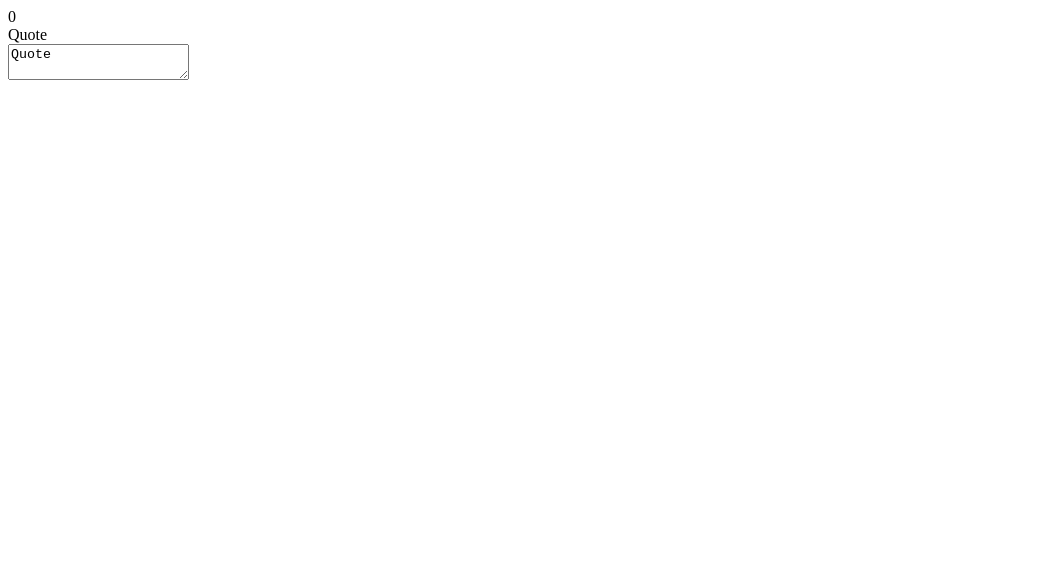
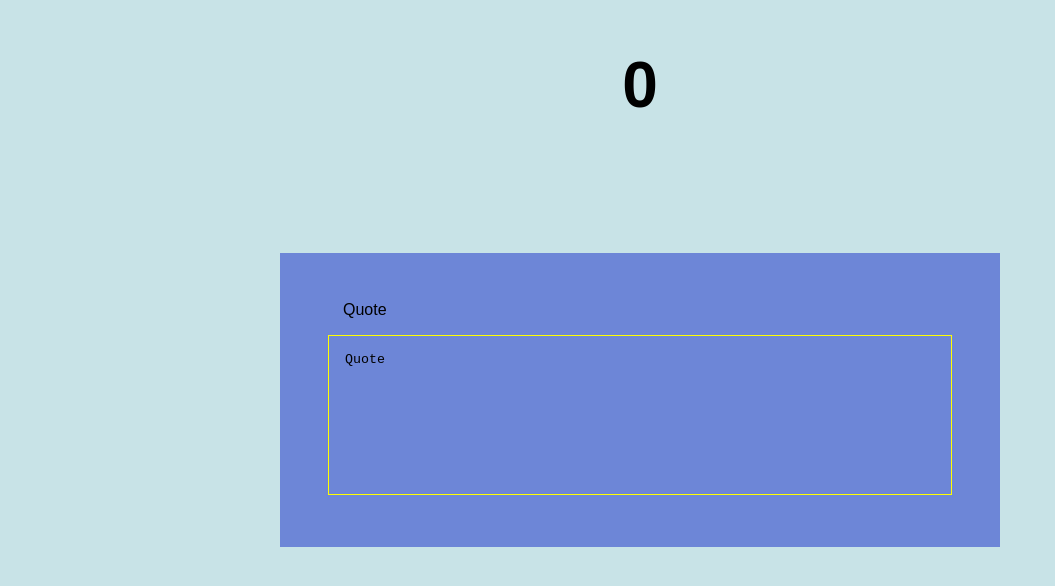
Before and after one commit to manoharys/Type-writer, a plain HTML site: page index.html in a window 1280 px wide. Shown: the whole page, without its empty margins (0-1055 px from the left). Drawn offline with Linux system fonts and the light colour scheme; a web font is replaced by a local one.

Commit message:
Added initial styles

```diff
--- a/index.html
+++ b/index.html
@@ -13,7 +13,7 @@
     <div class="timer" id="timer">0</div>
     <div class="container">
         <div class="quoteDisplay" id="quote-display">Quote</div>
-        <textarea class="quoteInput" id="quote-input">Quote</textarea>
+        <textarea class="quoteInput" id="quote-input" autofocus>Quote</textarea>
     </div>
 </body>
 
--- a/styles.css
+++ b/styles.css
@@ -0,0 +1,48 @@
+@import url('https://fonts.googleapis.com/css?family=Monda&display=swap');
+
+* {
+    margin: 0;
+    padding: 0;
+    box-sizing: border-box;
+}
+
+body {
+    display: flex;
+    justify-content: center;
+    align-items: center;
+    height: 100vh;
+    font-family: 'Monda', sans-serif;
+    background-color: rgba(148, 202, 209, 0.514);
+}
+
+.container {
+    padding: 3rem;
+    background-color: rgba(27, 53, 202, 0.527);
+    width: 720px;
+    max-width: 90%;
+}
+.quoteDisplay{
+    margin-left: calc(1rem - 1px);
+    margin-right:calc(1rem + 1px);
+    margin-bottom:1rem;
+}
+.quoteInput{
+    outline:none;
+    background: transparent;
+    width: 100%;
+    height: 10rem;
+    resize: none;
+    padding:1rem;
+    border:1px solid black;
+}
+
+.quoteInput:focus{
+    border:1px solid yellow;
+}
+
+.timer{
+    position: absolute;
+    top:3rem;
+    font-size: 4rem;
+    font-weight: bold;
+}
```
